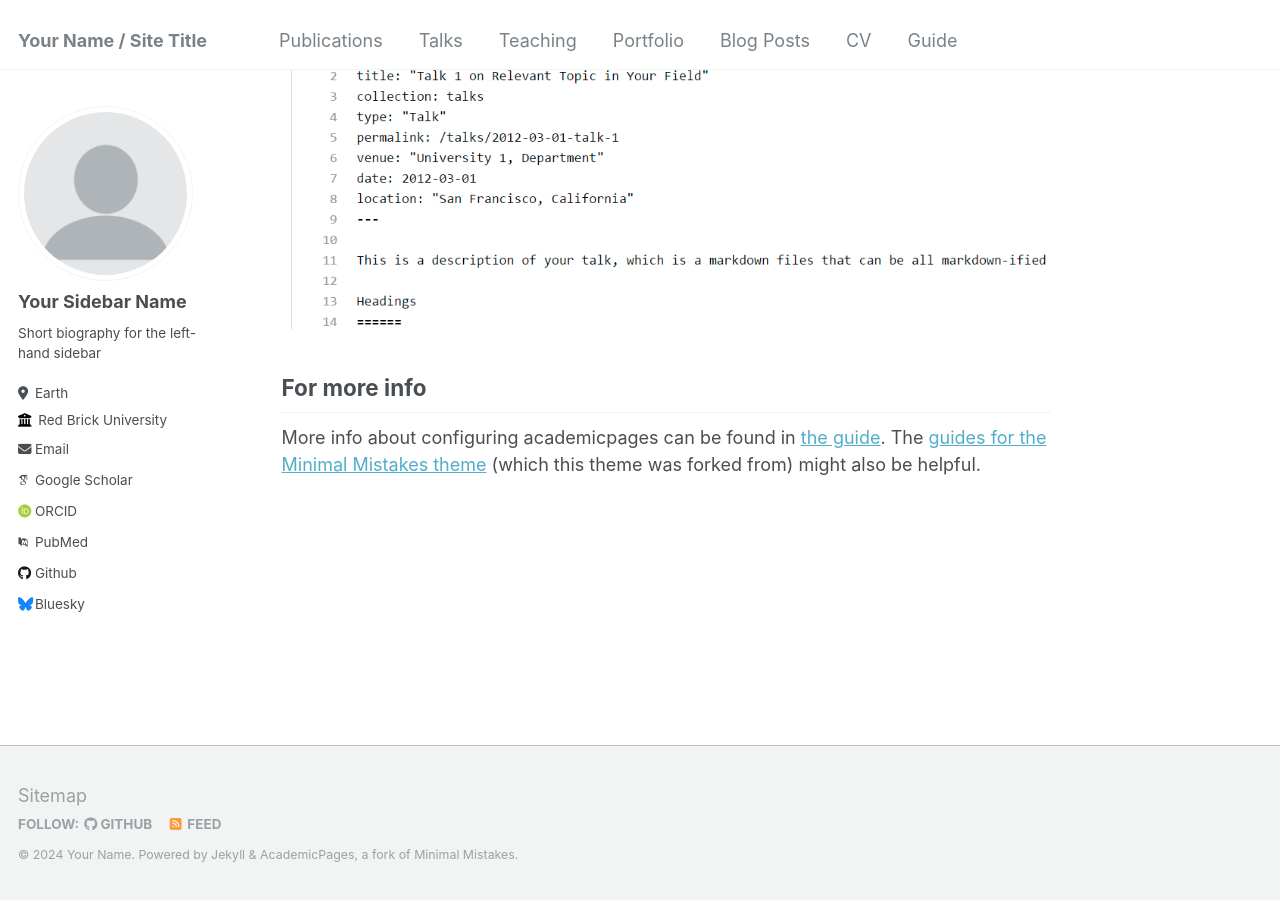
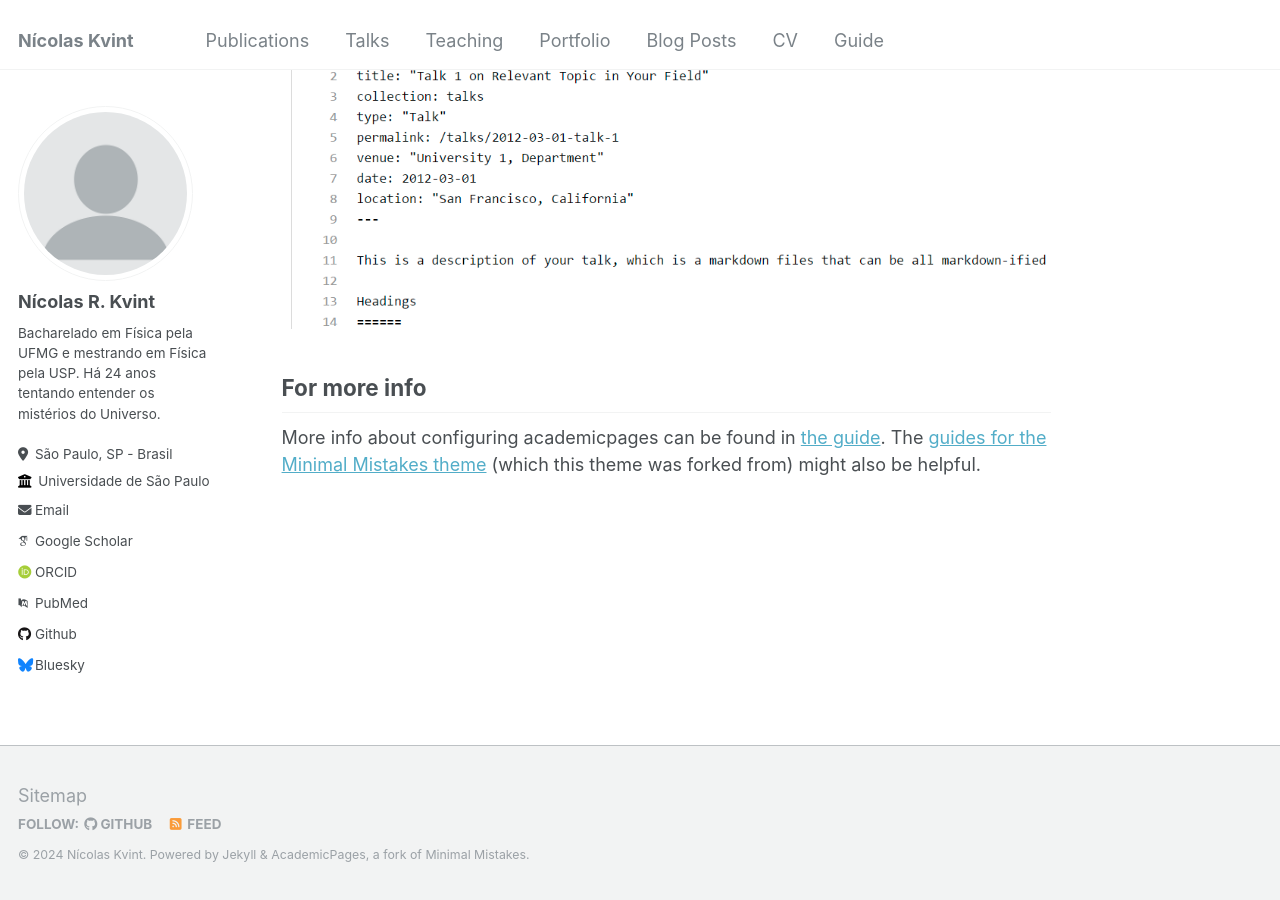
Before and after one commit to NiRK20/nirk20.github.io, a Jekyll site: the page built from _pages/about.md, in a window 1280 px wide and 900 px high, scrolled down 2660 px. Built offline with Jekyll 4.4.1, drawn with Linux system fonts in a browser that asks for light colours; some web fonts are replaced.

Commit message:
Atualizações infos pessoais

```diff
--- a/Gemfile
+++ b/Gemfile
@@ -1,5 +1,5 @@
 source "https://rubygems.org"
-
+gem 'tzinfo-data', platforms: [:mingw, :mswin, :x64_mingw]
 # Hello! This is where you manage which Jekyll version is used to run.
 # When you want to use a different version, change it below, save the
 # file and run `bundle install`. Run Jekyll with `bundle exec`, like so:
--- a/_config.yml
+++ b/_config.yml
@@ -8,13 +8,13 @@
 
 # Basic Site Settings
 locale                   : "en-US"
-title                    : "Your Name / Site Title"
+title                    : "Nícolas Kvint"
 title_separator          : "-"
-name                     : &name "Your Name"
-description              : &description "personal description"
-url                      : https://academicpages.github.io # the base hostname & protocol for your site e.g. "https://mmistakes.github.io"
+name                     : &name "Nícolas Kvint"
+description              : &description "Mestrando em Física."
+url                      : https://nirk20.github.io # the base hostname & protocol for your site e.g. "https://mmistakes.github.io"
 baseurl                  : "" # the subpath of your site, e.g. "/blog"
-repository               : "academicpages/academicpages.github.io"
+repository               : "nirk20/nirk20.github.io"
 
 # Site Author - The following control what appear as part of the author content on the side bar.
 #               If a field is blank the icon and link will not appear, otherwise it will be shown.
@@ -22,20 +22,20 @@ repository               : "academicpages/academicpages.github.io"
 author:
   # Biographic information
   avatar           : "profile.png"
-  name             : "Your Sidebar Name"
+  name             : "Nícolas R. Kvint"
   pronouns         : # example: "she/her"
-  bio              : "Short biography for the left-hand sidebar"
-  location         : "Earth"
-  employer         : "Red Brick University"
+  bio              : "Bacharelado em Física pela UFMG e mestrando em Física pela USP. Há 24 anos tentando entender os mistérios do Universo."
+  location         : "São Paulo, SP - Brasil"
+  employer         : "Universidade de São Paulo"
   uri              : # URL
-  email            : "none@example.org"
+  email            : "nkvint@usp.br"
 
   # Academic websites
   arxiv            : # URL - Update with the correct link to your profile
-  googlescholar    : "https://scholar.google.com/citations?user=PS_CX0AAAAAJ"
+  googlescholar    : ""
   impactstory      : # URL
-  orcid            : "http://orcid.org/yourorcidurl"
-  pubmed           : "https://www.ncbi.nlm.nih.gov/pubmed/?term=john+snow"
+  orcid            : ""
+  pubmed           : ""
   researchgate     : # URL
 
   # Repositories and software development
```
